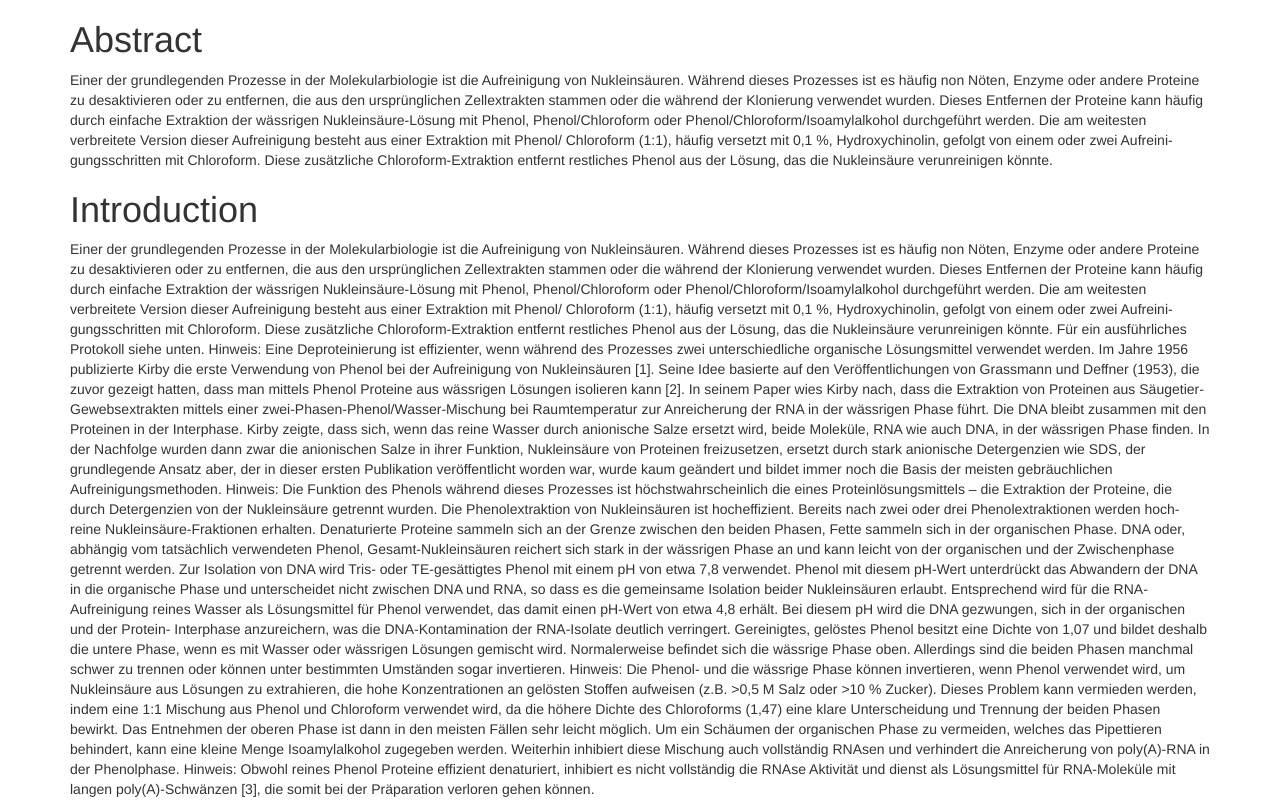
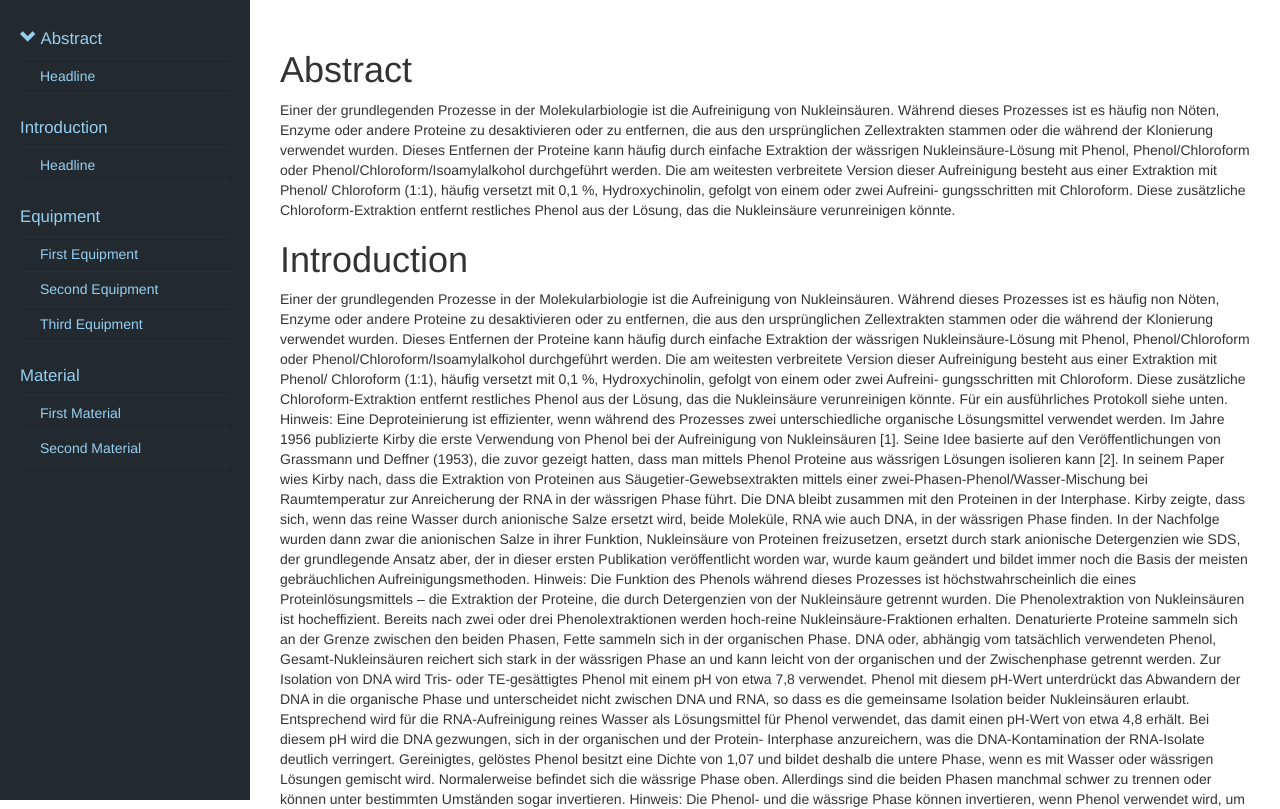
Before and after one commit to zerocity/methods.io, a website: page app/index.html in a window 1280 px wide. Shown: the top 809 px of the page. Drawn offline with nearby package versions, Linux system fonts and the light colour scheme; some packages are replaced by stand-ins of ours; files that its build step writes are made by us from their sources.

Commit message:
interface

```diff
--- a/app/index.html
+++ b/app/index.html
@@ -24,7 +24,7 @@
     <![endif]-->
 
     <!-- Add your site or application content here -->
-    <div class="container" ng-view=""></div>
+    <div ng-view=""></div>
 
     <!-- Google Analytics: change UA-XXXXX-X to be your site's ID -->
      <script>
@@ -52,6 +52,8 @@
     <script src="bower_components/angular-cookies/angular-cookies.js"></script>
     <script src="bower_components/angular-sanitize/angular-sanitize.js"></script>
     <script src="bower_components/angular-route/angular-route.js"></script>
+    <script src="bower_components/angular-strap/dist/angular-strap.min.js"></script>
+    <script src="bower_components/angular-strap/dist/angular-strap.tpl.min.js"></script>
     <!-- endbower -->
     <!-- endbuild -->
 
--- a/app/styles/main.less
+++ b/app/styles/main.less
@@ -1,14 +1,50 @@
-@base: #ccc;
+body {
+	background: #fff;
+}
 
-.box-shadow(@style, @c) when (iscolor(@c)) {
-  -webkit-box-shadow: @style @c;
-  box-shadow:         @style @c;
+#toc {
+	position: fixed;
+	top: 0;
+	left: 0;
+	overflow: auto;
+	width: 250px;
+	height: 100%;
+	background: #222a30;
+	padding: 20px;
+
+	ul {
+		margin: 0;
+		padding: 0;
+
+		li {
+			list-style: none;
+
+         ul > li > a {
+            padding-left: 20px;
+         }
+
+         a {
+            color: #97cff2;
+            display: block;
+            text-decoration: none;
+            padding: 7px 0;
+            border-bottom: 1px solid lighten(#222a30, 3%);
+         }
+		}
+   }
+
+   > ul {
+      margin-bottom: 15px;
+
+      > li > a {
+         font-size: 1.2em;
+      }
+   }
 }
-.box-shadow(@style, @alpha: 50%) when (isnumber(@alpha)) {
-  .box-shadow(@style, rgba(0, 0, 0, @alpha));
+
+
+#page {
+	background: #fff;
+	margin-left: 250px;
+	padding: 30px;
 }
-.box {
-  color: saturate(@base, 5%);
-  border-color: lighten(@base, 30%);
-  div { .box-shadow(0 0 5px, 30%) }
-}
--- a/app/views/main.html
+++ b/app/views/main.html
@@ -1,5 +1,39 @@
-<div class="main">
-<h1>Abstract</h1>
+<aside id="toc">
+  <ul>
+    <li><a href="#"><i class="glyphicon glyphicon-chevron-down
+"></i> Abstract</a>
+      <ul>
+        <li><a href="#">Headline</a></li>
+      </ul>
+    </li>
+  </ul>
+  <ul>
+    <li><a href="#">Introduction</a>
+      <ul>
+        <li><a href="#">Headline</a></li>
+      </ul>
+    </li>
+  </ul>
+  <ul>
+    <li><a href="#">Equipment</a>
+      <ul>
+        <li><a href="#">First Equipment</a></li>
+        <li><a href="#">Second Equipment</a></li>
+        <li><a href="#">Third Equipment</a></li>
+      </ul>
+    </li>
+  </ul>
+  <ul>
+    <li><a href="#">Material</a>
+      <ul>
+        <li><a href="#">First Material</a></li>
+        <li><a href="#">Second Material</a></li>
+      </ul>
+    </li>
+  </ul>
+</aside>
+<section id="page">
+  <h1>Abstract</h1>
   <p> {{data.abstract}} </p>
   <h1>Introduction</h1>
   <p> {{data.introduction}} </p>
@@ -39,7 +73,6 @@
               <p>{{data}}</p>
             </li>
           </ul>
-
       </div>
   </div>
-</div>
+</section>
--- a/bower.json
+++ b/bower.json
@@ -11,7 +11,8 @@
     "angular-cookies": "1.2.15",
     "angular-sanitize": "1.2.15",
     "angular-route": "1.2.15",
-    "marked": "~0.3.2"
+    "marked": "~0.3.2",
+    "angular-strap": "~2.0.1"
   },
   "devDependencies": {
     "angular-mocks": "1.2.15",
```
Also changed, not shown: app/styles/main.css, 1 other file.
